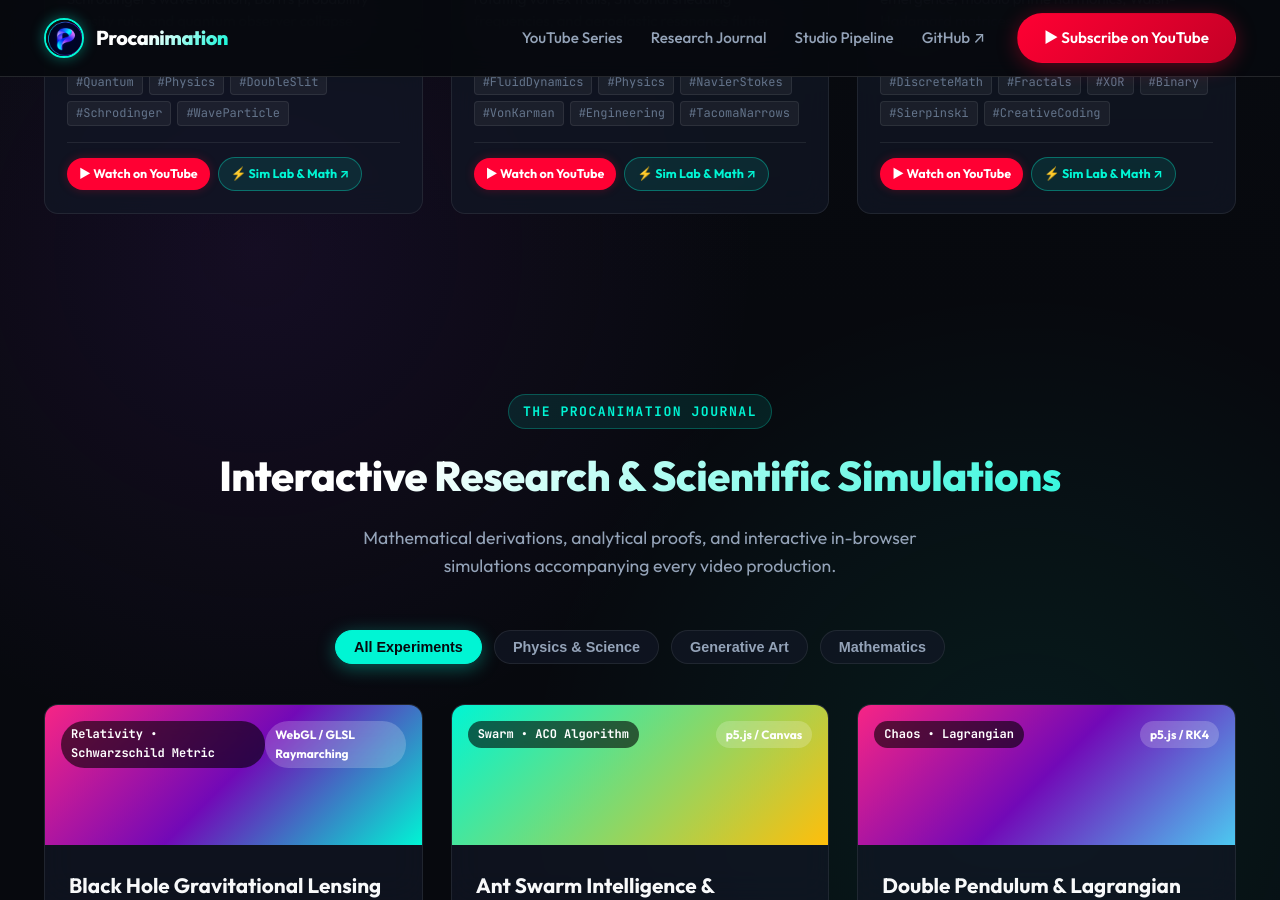
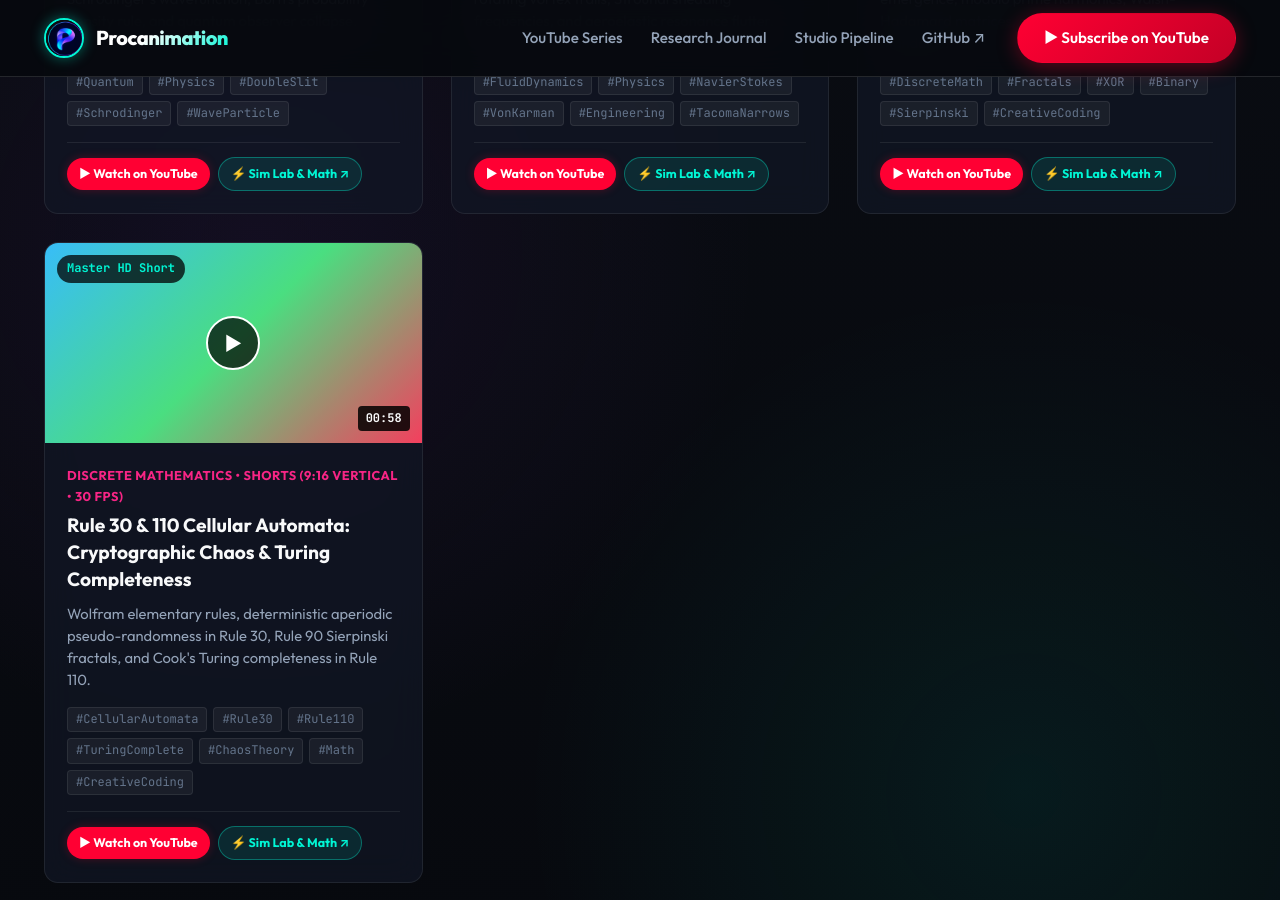
Before and after one commit to procanimation/procanimation.github.io, a Jekyll site: the page built from index.html, in a window 1280 px wide and 900 px high, scrolled down 3529 px. Built offline with Jekyll 4.4.1, drawn with Linux system fonts in a browser that asks for light colours; some of the changed text lies outside the part shown.

Commit message:
feat(experiments): add Rule 30 & 110 Cellular Automata interactive web lab and catalog entry

```diff
--- a/_data/projects.yml
+++ b/_data/projects.yml
@@ -158,3 +158,12 @@
   demo_url: "/experiments/xor-bitwise-fractal.html"
   featured: true
   gradient: "linear-gradient(135deg, #00f5d4 0%, #f72585 50%, #ffbe0b 100%)"
+- id: "cellular-automata-rule30"
+  name: "Rule 30 & 110 Cellular Automata"
+  tag: "Cellular Automata • Discrete Chaos"
+  tech: "HTML5 Canvas • Elementary Rules"
+  description: "Wolfram elementary rules, deterministic aperiodic pseudo-randomness in Rule 30, Rule 90 Sierpinski fractals, and Cook's Turing completeness in Rule 110."
+  repo_url: "https://github.com/procanimation/science-stuff/tree/main/cellular_automata_rule30"
+  demo_url: "/experiments/cellular-automata-rule30.html"
+  featured: true
+  gradient: "linear-gradient(135deg, #38bdf8 0%, #4ade80 50%, #f43f5e 100%)"
--- a/_data/youtube.yml
+++ b/_data/youtube.yml
@@ -130,3 +130,14 @@
   gradient: "linear-gradient(135deg, #00f5d4, #f72585, #ffbe0b)"
   video_url: "https://youtube.com/@procanimation"
   article_url: "/experiments/xor-bitwise-fractal.html"
+
+- title: "Rule 30 & 110 Cellular Automata: Cryptographic Chaos & Turing Completeness"
+  series: "Discrete Mathematics"
+  format: "Shorts (9:16 Vertical • 30 FPS)"
+  duration: "00:58"
+  description: "Wolfram elementary rules, deterministic aperiodic pseudo-randomness in Rule 30, Rule 90 Sierpinski fractals, and Cook's Turing completeness in Rule 110."
+  tags: ["CellularAutomata", "Rule30", "Rule110", "TuringComplete", "ChaosTheory", "Math", "CreativeCoding"]
+  badge: "Master HD Short"
+  gradient: "linear-gradient(135deg, #38bdf8, #4ade80, #f43f5e)"
+  video_url: "https://youtube.com/@procanimation"
+  article_url: "/experiments/cellular-automata-rule30.html"
--- /dev/null
+++ b/experiments/cellular-automata-rule30.html
@@ -0,0 +1,234 @@
+---
+layout: article
+title: "Cellular Automata: Rule 30 Cryptographic Chaos & Rule 110 Universal Computation"
+tagline: "Elementary Cellular Automata, Aperiodic Pseudo-Randomness & Turing Completeness"
+description: "How an infinite row of 1-bit cells and simple local rules produce cryptographic chaos, self-similar fractals, and universal computing machines."
+category: "Discrete Mathematics & Computational Art"
+permalink: /experiments/cellular-automata-rule30.html
+---
+
+<p class="article-lead">
+  In 1983, theoretical physicist Stephen Wolfram systematically explored <strong>Elementary Cellular Automata (ECA)</strong>: 1D grids of binary cells whose states evolve in discrete steps based purely on their own value and their two immediate neighbors. With only $2^3 = 8$ possible input neighborhoods, exactly $2^8 = 256$ distinct elementary rules exist. Despite this simplicity, these rules span the entirety of dynamical systems: from trivial extinction to self-similar fractals, genuine cryptographic pseudo-randomness, and universal Turing-complete computation.
+</p>
+
+<!-- The Math Lexicon -->
+<h3>The Cellular Automata Lexicon</h3>
+<div class="chaos-lexicon-grid">
+  <div class="lexicon-card">
+    <h4>Rule 30: Aperiodic Chaos ($\text{Class 3}$)</h4>
+    <p>Using the local Boolean function $p \oplus (q \lor r)$, Rule 30 generates non-repeating, deterministic chaos from a single active cell. Its central column passes rigorous statistical randomness tests and served as Mathematica's core pseudo-random number generator.</p>
+  </div>
+  <div class="lexicon-card">
+    <h4>Rule 90: Bitwise Sierpinski ($\text{Class 2}$)</h4>
+    <p>Computed by $p \oplus r$ (ignoring the center cell), Rule 90 is isomorphic to Pascal's triangle modulo 2. It produces an exact recursive Sierpinski triangle with fractional Hausdorff dimension $D = \frac{\ln 3}{\ln 2} \approx 1.585$.</p>
+  </div>
+  <div class="lexicon-card">
+    <h4>Rule 110: Turing Completeness ($\text{Class 4}$)</h4>
+    <p>Computed by $(q \land \neg p) \lor (q \oplus r)$. Proven by Matthew Cook in 2004 to be <strong>Turing-complete</strong>. Localized periodic structures called "gliders" collide and interact, enabling universal algorithmic computation.</p>
+  </div>
+  <div class="lexicon-card">
+    <h4>Rule 184: Traffic & Particle Annihilation</h4>
+    <p>A deterministic model for vehicular traffic flow and surface deposition. Particles move right if the space ahead is empty, reproducing fluid shockwaves, jam propagation, and ballistic annihilation dynamics.</p>
+  </div>
+</div>
+
+<!-- Interactive Simulation Box -->
+<div class="interactive-simulation-box">
+  <div class="simulation-header">
+    <div class="sim-title">
+      <span>⚡ REAL-TIME 1D CELLULAR AUTOMATA ENGINE</span>
+      <span style="font-weight:400; color:var(--text-muted); font-size:0.8rem;">(Interactive Rule Synthesizer & Discrete Generator)</span>
+    </div>
+    <div class="sim-legend">
+      <span style="color:#38bdf8;">● Active Cells</span>
+      <span style="color:#f43f5e;">● Chaotic Tracers</span>
+      <span style="color:#4ade80;">● Turing Gliders</span>
+    </div>
+  </div>
+
+  <div class="canvas-stage" style="position:relative; width:100%; height:520px; background:#030712; border-radius:8px; overflow:hidden;">
+    <canvas id="caCanvas" style="width:100%; height:100%; display:block;"></canvas>
+    <div class="canvas-hud" style="position:absolute; top:12px; left:12px; right:12px; display:flex; justify-content:space-between; font-family:monospace; font-size:11px; color:#94a3b8; pointer-events:none; background:rgba(3,7,18,0.85); padding:8px 12px; border-radius:6px; border:1px solid rgba(56,189,248,0.25);">
+      <div>Active Rule: <span id="hudRule" style="color:#38bdf8; font-weight:bold;">Rule 30 (00011110₂)</span></div>
+      <div>Generation: <span id="hudGen" style="color:#4ade80; font-weight:bold;">0</span></div>
+      <div>Active Population: <span id="hudPop" style="color:#ffbe0b; font-weight:bold;">1</span></div>
+      <div>Complexity: <span id="hudClass" style="color:#f43f5e; font-weight:bold;">Class 3 (Chaos)</span></div>
+    </div>
+  </div>
+
+  <div class="simulation-controls" style="display:flex; flex-wrap:wrap; gap:14px; margin-top:16px; padding:16px; background:var(--bg-surface-elevated, #101624); border-radius:8px; border:1px solid rgba(255,255,255,0.08); align-items:center;">
+    <button id="btnToggleAnim" class="btn btn-primary" style="padding:8px 16px; font-size:12px; border-radius:6px; cursor:pointer; background:#38bdf8; color:#030712; font-weight:bold; border:none;">
+      ❚❚ Pause Evolution
+    </button>
+    <button id="btnReset" class="btn btn-secondary" style="padding:8px 14px; font-size:12px; border-radius:6px; cursor:pointer; background:rgba(255,255,255,0.1); color:#fff; border:1px solid rgba(255,255,255,0.2);">
+      ↺ Reset Seed
+    </button>
+
+    <div style="display:flex; align-items:center; gap:8px;">
+      <label style="font-size:11px; color:#94a3b8; font-family:monospace;">PRESET RULES:</label>
+      <button class="rule-btn" data-rule="30" style="padding:6px 12px; font-size:11px; background:#1e293b; color:#38bdf8; border:1px solid #38bdf8; border-radius:4px; cursor:pointer; font-weight:bold;">Rule 30</button>
+      <button class="rule-btn" data-rule="90" style="padding:6px 12px; font-size:11px; background:#1e293b; color:#cbd5e1; border:1px solid rgba(255,255,255,0.15); border-radius:4px; cursor:pointer;">Rule 90</button>
+      <button class="rule-btn" data-rule="110" style="padding:6px 12px; font-size:11px; background:#1e293b; color:#cbd5e1; border:1px solid rgba(255,255,255,0.15); border-radius:4px; cursor:pointer;">Rule 110</button>
+      <button class="rule-btn" data-rule="184" style="padding:6px 12px; font-size:11px; background:#1e293b; color:#cbd5e1; border:1px solid rgba(255,255,255,0.15); border-radius:4px; cursor:pointer;">Rule 184</button>
+    </div>
+
+    <div style="display:flex; align-items:center; gap:8px;">
+      <label style="font-size:11px; color:#94a3b8; font-family:monospace;">SEED:</label>
+      <select id="seedSelect" style="padding:6px 10px; font-size:11px; background:#1e293b; color:#fff; border:1px solid rgba(255,255,255,0.2); border-radius:4px; cursor:pointer;">
+        <option value="single">Single Center Pixel</option>
+        <option value="random">Random Noise (50%)</option>
+      </select>
+    </div>
+
+    <div style="display:flex; align-items:center; gap:8px;">
+      <label style="font-size:11px; color:#94a3b8; font-family:monospace;">SPEED:</label>
+      <input type="range" id="speedSlider" min="1" max="10" value="4" style="width:80px;">
+    </div>
+  </div>
+</div>
+
+<script>
+(function() {
+  const canvas = document.getElementById('caCanvas');
+  const ctx = canvas.getContext('2d');
+
+  let width = canvas.width = canvas.parentElement.clientWidth;
+  let height = canvas.height = canvas.parentElement.clientHeight;
+
+  const cellSize = 4;
+  let cols = Math.floor(width / cellSize);
+  let rows = Math.floor(height / cellSize);
+
+  let currentRule = 30;
+  let seedType = 'single';
+  let isRunning = true;
+  let speed = 4;
+
+  let grid = [];
+  let currentGen = 0;
+
+  function initGrid() {
+    grid = [];
+    currentGen = 0;
+    const firstRow = new Uint8Array(cols);
+    if (seedType === 'single') {
+      firstRow[Math.floor(cols / 2)] = 1;
+    } else {
+      for (let i = 0; i < cols; i++) {
+        firstRow[i] = Math.random() > 0.5 ? 1 : 0;
+      }
+    }
+    grid.push(firstRow);
+    renderAll();
+  }
+
+  function getRuleBit(rule, left, center, right) {
+    const idx = (left << 2) | (center << 1) | right;
+    return (rule >> idx) & 1;
+  }
+
+  function step() {
+    if (grid.length >= rows) {
+      grid.shift(); // scroll upwards
+    }
+    const prevRow = grid[grid.length - 1];
+    const nextRow = new Uint8Array(cols);
+    for (let x = 0; x < cols; x++) {
+      const left = x > 0 ? prevRow[x - 1] : prevRow[cols - 1];
+      const center = prevRow[x];
+      const right = x < cols - 1 ? prevRow[x + 1] : prevRow[0];
+      nextRow[x] = getRuleBit(currentRule, left, center, right);
+    }
+    grid.push(nextRow);
+    currentGen++;
+  }
+
+  function renderAll() {
+    ctx.fillStyle = '#030712';
+    ctx.fillRect(0, 0, width, height);
+
+    let activePop = 0;
+    for (let y = 0; y < grid.length; y++) {
+      const row = grid[y];
+      for (let x = 0; x < cols; x++) {
+        if (row[x] === 1) {
+          activePop++;
+          if (currentRule === 30) {
+            ctx.fillStyle = x === Math.floor(cols / 2) ? '#f43f5e' : '#38bdf8';
+          } else if (currentRule === 90) {
+            ctx.fillStyle = '#a855f7';
+          } else if (currentRule === 110) {
+            ctx.fillStyle = '#4ade80';
+          } else {
+            ctx.fillStyle = '#f59e0b';
+          }
+          ctx.fillRect(x * cellSize, y * cellSize, cellSize - 1, cellSize - 1);
+        }
+      }
+    }
+
+    document.getElementById('hudGen').innerText = currentGen;
+    document.getElementById('hudPop').innerText = activePop;
+  }
+
+  let stepAcc = 0;
+  function animate() {
+    if (isRunning) {
+      stepAcc += speed * 0.25;
+      while (stepAcc >= 1) {
+        step();
+        stepAcc -= 1;
+      }
+      renderAll();
+    }
+    requestAnimationFrame(animate);
+  }
+
+  // Event handlers
+  document.getElementById('btnToggleAnim').addEventListener('click', function() {
+    isRunning = !isRunning;
+    this.innerText = isRunning ? '❚❚ Pause Evolution' : '▶ Resume Evolution';
+  });
+
+  document.getElementById('btnReset').addEventListener('click', initGrid);
+
+  document.querySelectorAll('.rule-btn').forEach(btn => {
+    btn.addEventListener('click', function() {
+      document.querySelectorAll('.rule-btn').forEach(b => {
+        b.style.borderColor = 'rgba(255,255,255,0.15)';
+        b.style.color = '#cbd5e1';
+      });
+      this.style.borderColor = '#38bdf8';
+      this.style.color = '#38bdf8';
+
+      currentRule = parseInt(this.getAttribute('data-rule'));
+      const binary = (currentRule >>> 0).toString(2).padStart(8, '0');
+      document.getElementById('hudRule').innerText = `Rule ${currentRule} (${binary}₂)`;
+
+      const classMap = { 30: 'Class 3 (Chaos)', 90: 'Class 2 (Fractal)', 110: 'Class 4 (Turing Complete)', 184: 'Class 2 (Solitons)' };
+      document.getElementById('hudClass').innerText = classMap[currentRule] || 'Class 2';
+      initGrid();
+    });
+  });
+
+  document.getElementById('seedSelect').addEventListener('change', function() {
+    seedType = this.value;
+    initGrid();
+  });
+
+  document.getElementById('speedSlider').addEventListener('input', function() {
+    speed = parseInt(this.value);
+  });
+
+  window.addEventListener('resize', function() {
+    width = canvas.width = canvas.parentElement.clientWidth;
+    height = canvas.height = canvas.parentElement.clientHeight;
+    cols = Math.floor(width / cellSize);
+    rows = Math.floor(height / cellSize);
+    initGrid();
+  });
+
+  initGrid();
+  requestAnimationFrame(animate);
+})();
+</script>
```
